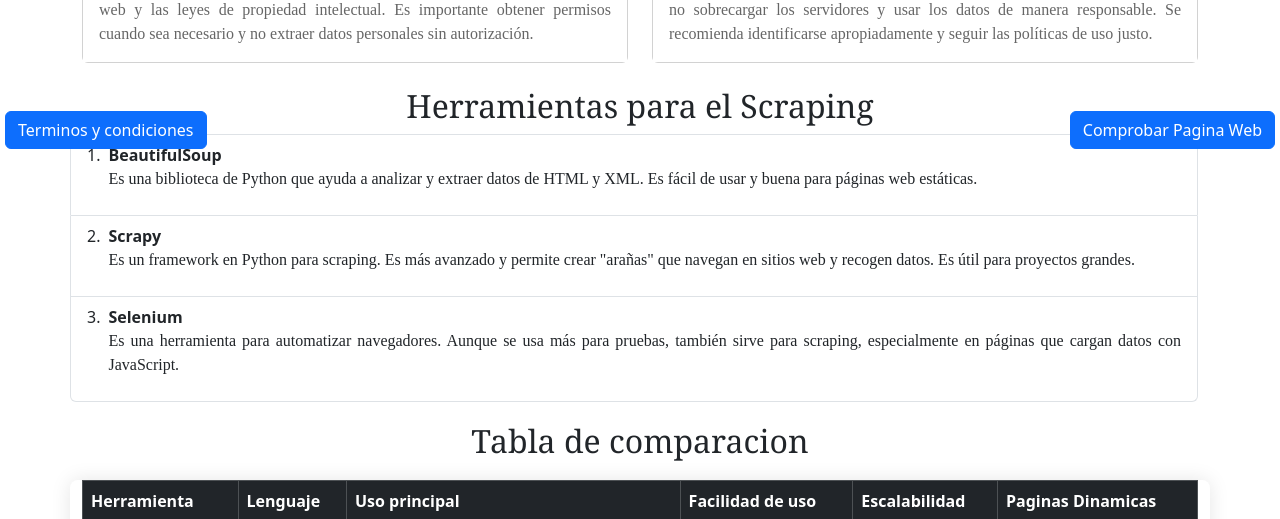
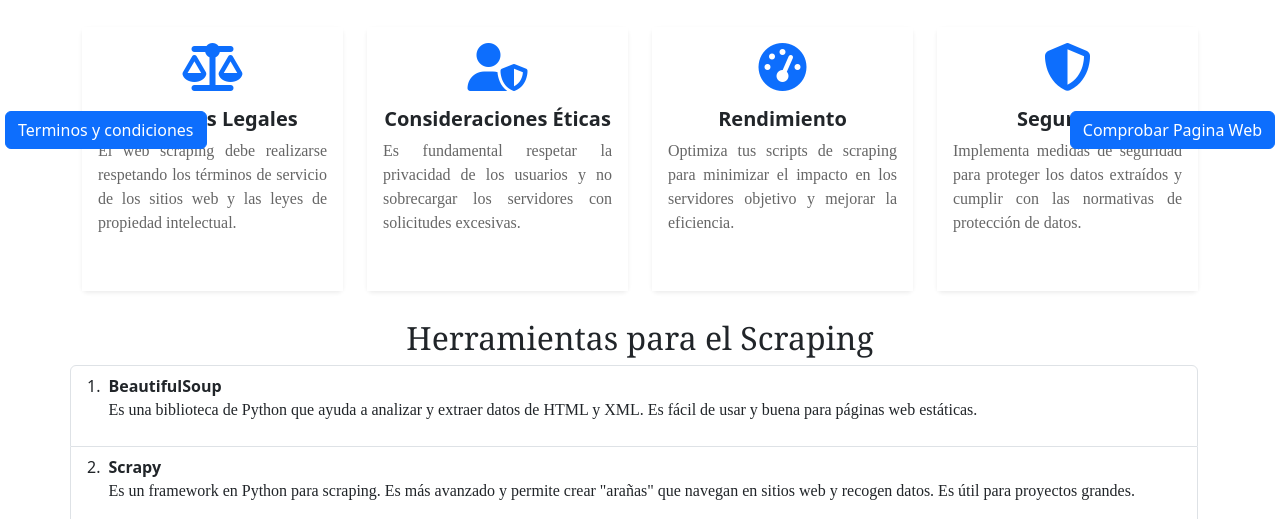
Before and after one commit to GabrielGarcia22/gg21-0539.github.io, a plain HTML site: page index.html in a window 1280 px wide. Shown: the part 631-1150 px from the top of the page. Drawn offline with nearby package versions, Linux system fonts and the light colour scheme.

Commit message:
Agregue grid de cards con aspectos importantes del web scraping implementando flex-grid

```diff
--- a/css/styles.css
+++ b/css/styles.css
@@ -42,6 +42,25 @@ p1 {
 .card {
     margin: 20px 0;
     border: 1px solid #ddd;
+    transition: transform 0.3s ease, box-shadow 0.3s ease;
+}
+
+.card:hover {
+    transform: translateY(-5px);
+    box-shadow: 0 10px 20px rgba(0,0,0,0.1) !important;
+}
+
+.card .fa-3x {
+    color: #2B3784;
+    transition: transform 0.3s ease;
+}
+
+.card:hover .fa-3x {
+    transform: scale(1.1);
+}
+
+.card-body {
+    padding: 1.5rem;
 }
 
 .card-header {
--- a/index.html
+++ b/index.html
@@ -60,30 +60,52 @@
     <div class="container-sm">
         <p>Es importante destacar que, aunque el web scraping facilita la recolección de datos, su uso debe ser responsable y ético. Algunos sitios web prohíben esta práctica en sus términos de servicio. Además, la extracción de datos sin autorización puede infringir derechos de propiedad intelectual o privacidad. Por lo tanto, es esencial revisar las políticas del sitio y asegurarse de cumplir con las normativas legales vigentes antes de implementar técnicas de scraping.</p>
     </div>
-    <div class="container-sm">
-        <div class="row">
-
-            <div class="col-md-6">
-                <div class="card mb-4">
-                    <div class="card-header">
-                        Aspectos Legales
-                    </div>
-                    <div class="card-body">
+    <div class="container-sm py-5">
+        <h2 class="text-center mb-4">Aspectos Importantes del Web Scraping</h2>
+        <div class="row row-cols-1 row-cols-md-2 row-cols-lg-4 g-4">
+            <div class="col">
+                <div class="card h-100 border-0 shadow-sm">
+                    <div class="card-body text-center">
+                        <i class="fas fa-balance-scale fa-3x mb-3 text-primary"></i>
+                        <h5 class="card-title">Aspectos Legales</h5>
                         <p class="card-text">
-                            El web scraping debe realizarse respetando los términos de servicio de los sitios web y las leyes de propiedad intelectual. Es importante obtener permisos cuando sea necesario y no extraer datos personales sin autorización.
+                            El web scraping debe realizarse respetando los términos de servicio de los sitios web y las leyes de propiedad intelectual.
                         </p>
                     </div>
                 </div>
             </div>
 
-            <div class="col-md-6">
-                <div class="card mb-4">
-                    <div class="card-header">
-                        Consideraciones Éticas
+            <div class="col">
+                <div class="card h-100 border-0 shadow-sm">
+                    <div class="card-body text-center">
+                        <i class="fas fa-user-shield fa-3x mb-3 text-primary"></i>
+                        <h5 class="card-title">Consideraciones Éticas</h5>
+                        <p class="card-text">
+                            Es fundamental respetar la privacidad de los usuarios y no sobrecargar los servidores con solicitudes excesivas.
+                        </p>
                     </div>
-                    <div class="card-body">
+                </div>
+            </div>
+
+            <div class="col">
+                <div class="card h-100 border-0 shadow-sm">
+                    <div class="card-body text-center">
+                        <i class="fas fa-tachometer-alt fa-3x mb-3 text-primary"></i>
+                        <h5 class="card-title">Rendimiento</h5>
                         <p class="card-text">
-                            Al realizar web scraping, es fundamental respetar la privacidad de los usuarios, no sobrecargar los servidores y usar los datos de manera responsable. Se recomienda identificarse apropiadamente y seguir las políticas de uso justo.
+                            Optimiza tus scripts de scraping para minimizar el impacto en los servidores objetivo y mejorar la eficiencia.
+                        </p>
+                    </div>
+                </div>
+            </div>
+
+            <div class="col">
+                <div class="card h-100 border-0 shadow-sm">
+                    <div class="card-body text-center">
+                        <i class="fas fa-shield-alt fa-3x mb-3 text-primary"></i>
+                        <h5 class="card-title">Seguridad</h5>
+                        <p class="card-text">
+                            Implementa medidas de seguridad para proteger los datos extraídos y cumplir con las normativas de protección de datos.
                         </p>
                     </div>
                 </div>
```
